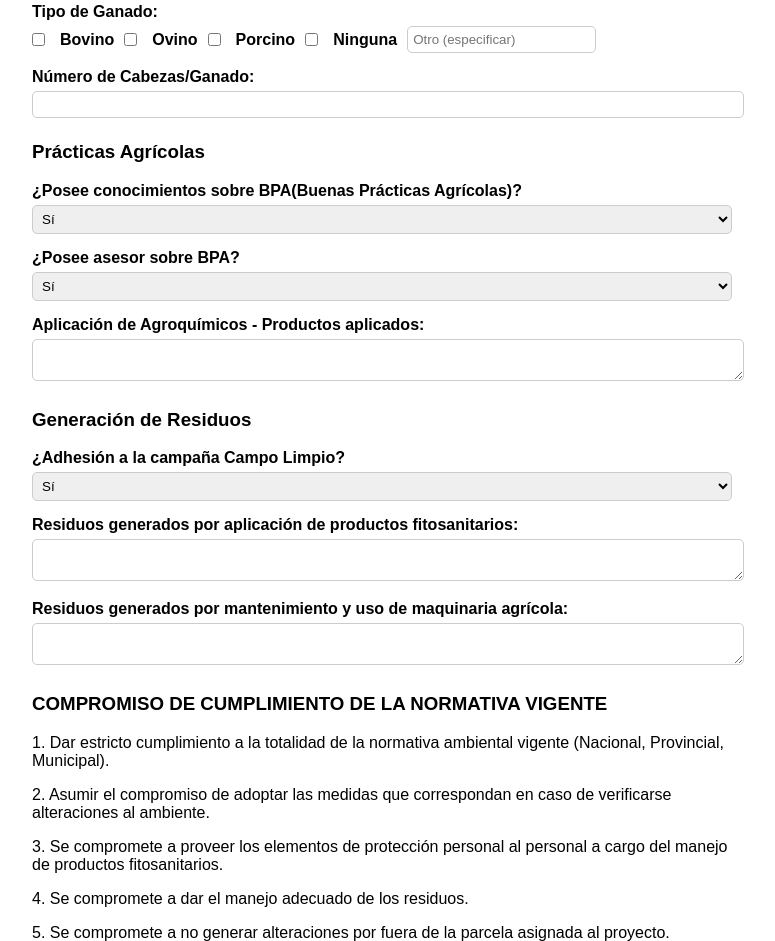
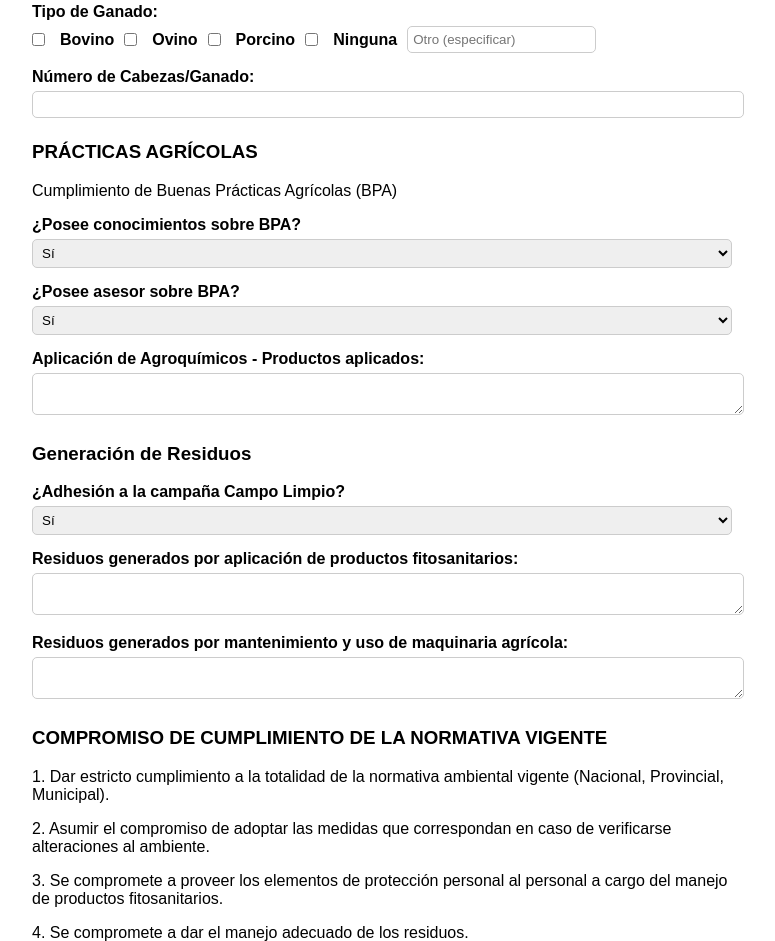
Before and after one commit to enzzzoc/formularioANEXO, a plain HTML site: page index.html in a window 1280 px wide. Shown: the part 1171-2112 px from the top of the page, without its empty margins (258-1033 px from the left). Drawn offline with Linux system fonts and the light colour scheme.

Commit message:
Update index.html
Se cambio el  titulo de la opcion Practicas agricolas

```diff
--- a/index.html
+++ b/index.html
@@ -91,9 +91,10 @@
         <label>Número de Cabezas/Ganado:</label>
         <input type="number" id="num_cabezas">
 
-        <h3>Prácticas Agrícolas</h3>
+        <h3>PRÁCTICAS AGRÍCOLAS </h3>
+        <p> Cumplimiento de Buenas Prácticas Agrícolas (BPA) </p>
 
-        <label>¿Posee conocimientos sobre BPA(Buenas Prácticas Agrícolas)?</label>
+        <label>¿Posee conocimientos sobre BPA?</label>
         <select id="bpa">
             <option value="Si">Sí</option>
             <option value="No">No</option>
```
